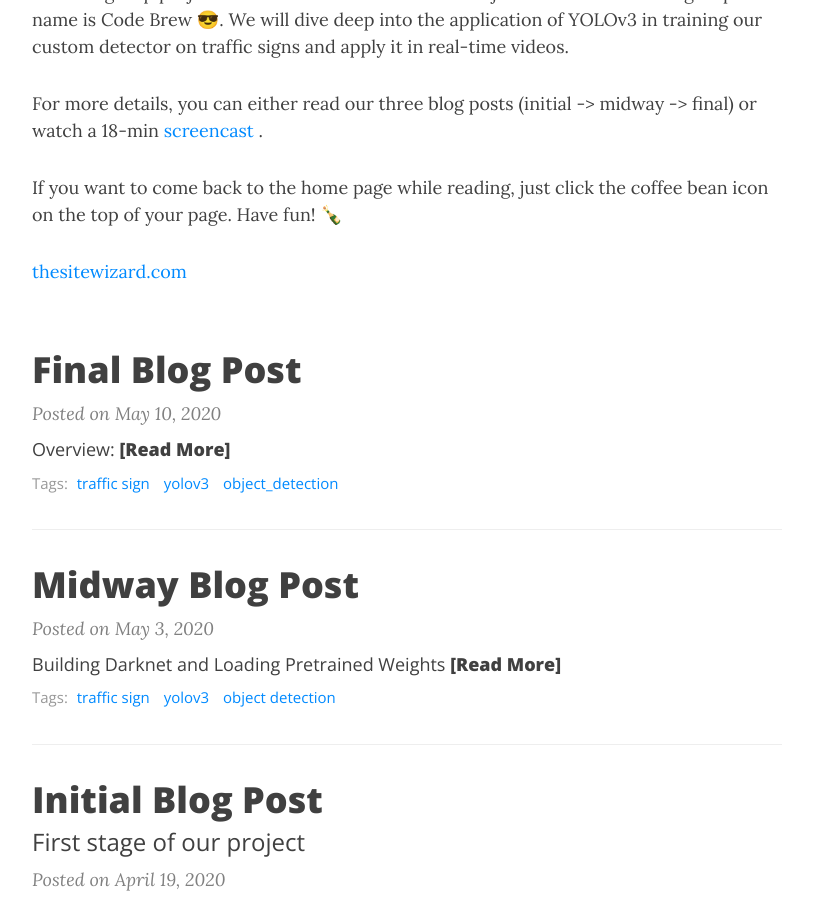
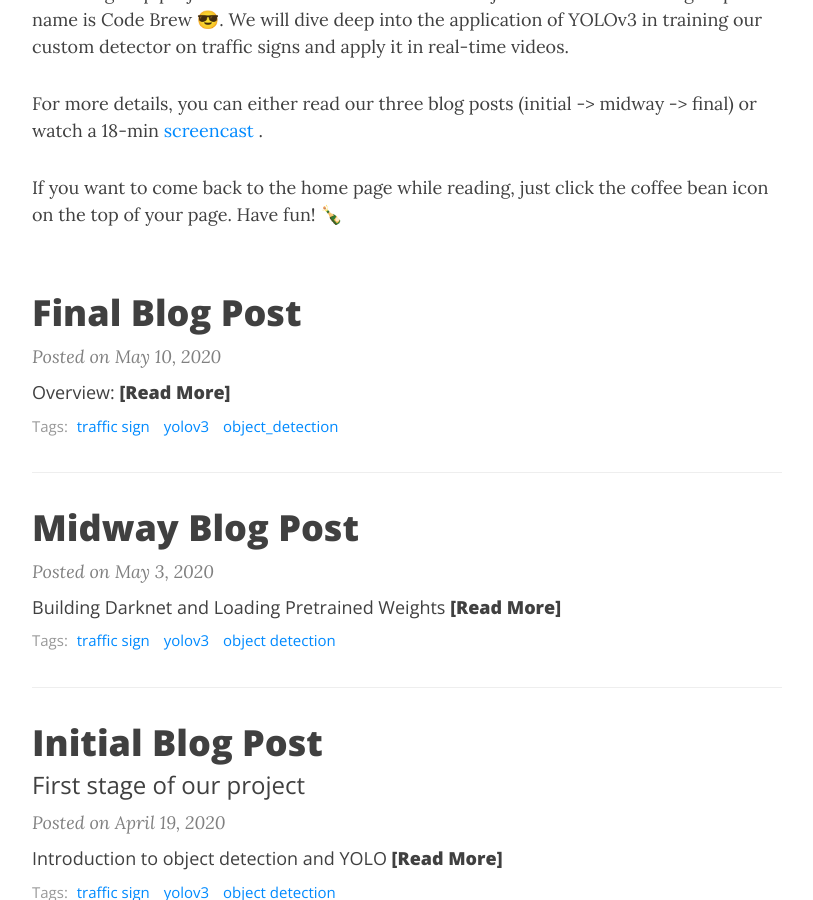
Before and after one commit to tongxinw/YOLOv3_traffic_sign_website, a Jekyll site: the page built from index.html, in a window 1280 px wide and 900 px high, scrolled down 658 px. Shown: the whole window, without its empty margins (233-1046 px from the left). Built offline with Jekyll 4.4.1, drawn with Linux system fonts in a browser that asks for light colours; nearby versions of some CDN libraries; the list of posts is cut into pages by our own code.

Commit message:
Update index.html

```diff
--- a/index.html
+++ b/index.html
@@ -7,7 +7,6 @@
 <p>This is a group project created for DATA 2040 Final Project at Brown DSI. Our group name is Code Brew 😎. We will dive deep into the application of YOLOv3 in training our custom detector on traffic signs and apply it in real-time videos. </p>
 <p>For more details, you can either read our three blog posts (initial -> midway -> final) or watch a 18-min <a href="https://www.youtube.com/watch?v=i9ibOivqrEY&t=786s" target="_blank">screencast </a>.</p>
 <p>If you want to come back to the home page while reading, just click the coffee bean icon on the top of your page. Have fun! 🍾</p>
-<p><a href="https://www.thesitewizard.com/" target="_blank">thesitewizard.com</a></p>
 
 <div class="posts-list">
   {% for post in paginator.posts %}
```
